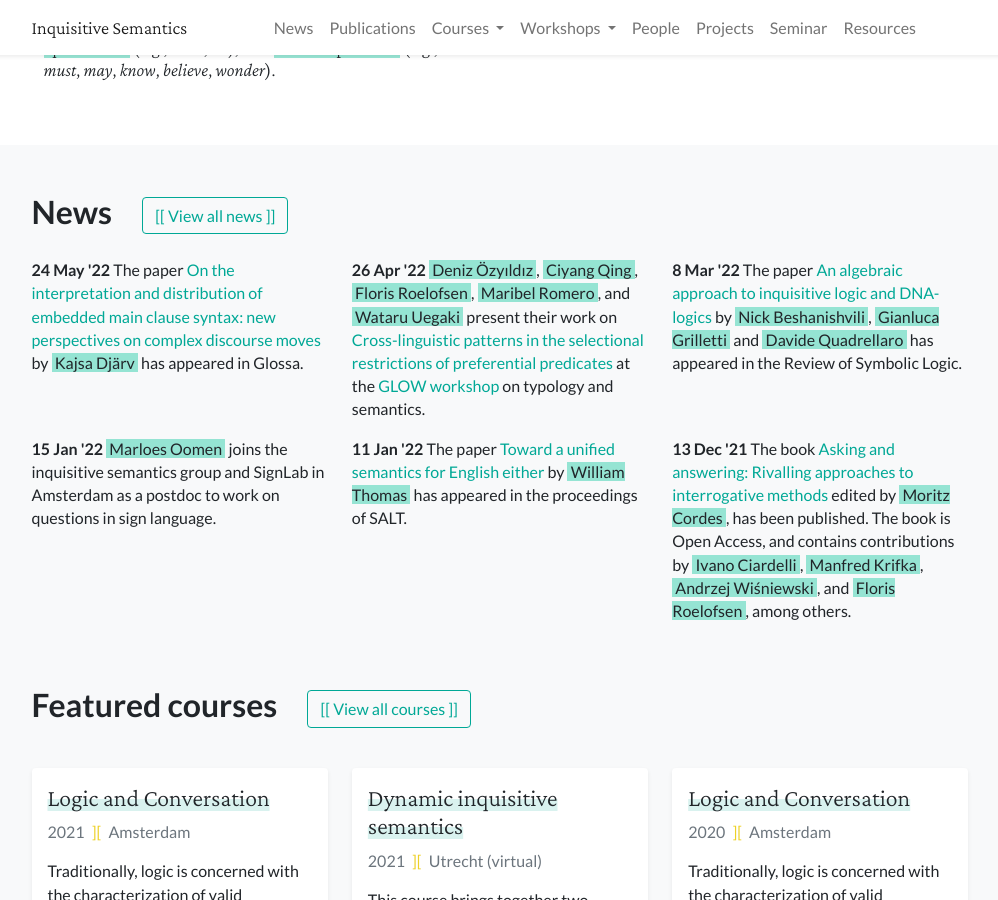
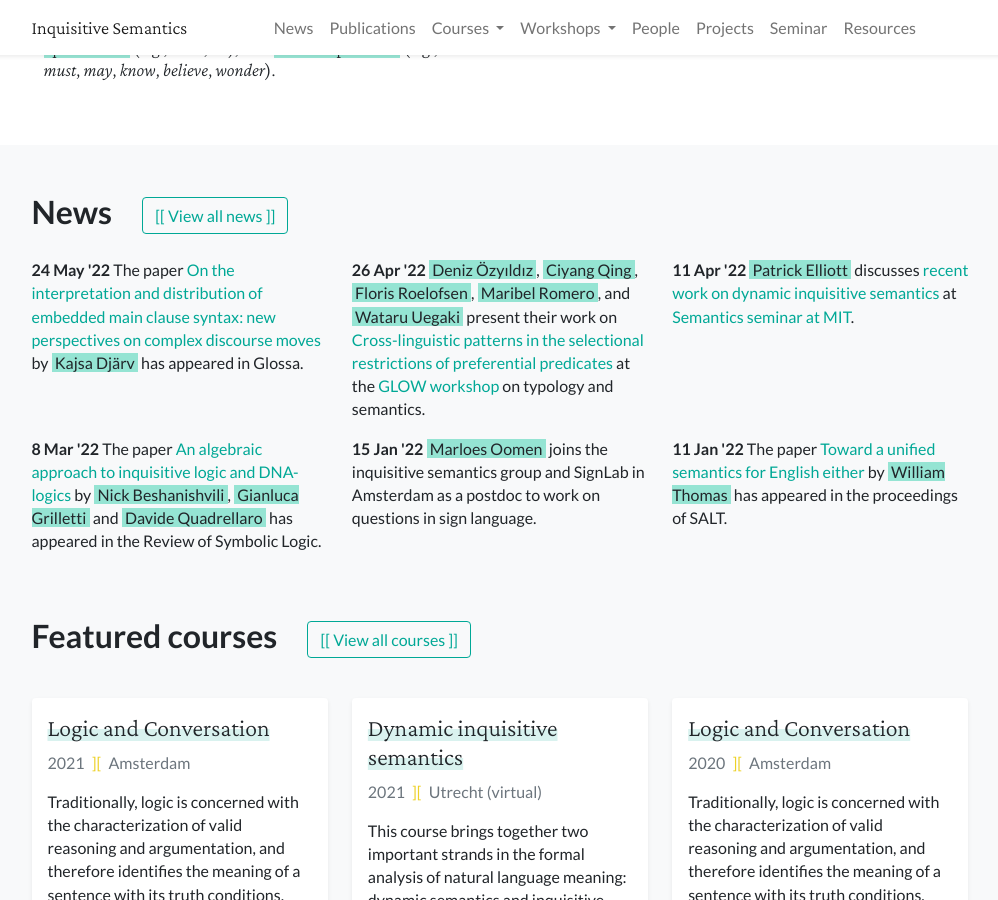
Before and after one commit to froelofs/inquisitive-semantics, a Jekyll site: the page built from _pages/index.html, in a window 1280 px wide and 900 px high, scrolled down 1071 px. Shown: the whole window, without its empty margins (140-1138 px from the left). Built offline with Jekyll 4.4.1, drawn with Linux system fonts in a browser that asks for light colours.

Commit message:
Update news.yml

```diff
--- a/_data/news.yml
+++ b/_data/news.yml
@@ -11,6 +11,15 @@
 # ===================================================================
 
 
+
+
+- date: 2022-05-24
+  text: >
+    The paper
+    [On the interpretation and distribution of embedded main clause syntax: new perspectives on complex discourse moves](https://www.glossa-journal.org/article/id/5752/)
+    by **Kajsa Djärv**
+    has appeared in Glossa.
+
 - date: 2022-04-26
   text: >
     **Deniz Özyıldız**, **Ciyang Qing**, **Floris Roelofsen**, **Maribel Romero**, and **Wataru Uegaki**
@@ -18,12 +27,11 @@
     [Cross-linguistic patterns in the selectional restrictions of preferential predicates](https://glowlinguistics.org/45/wp-content/uploads/sites/9/2022/04/GLOW_45_abstract_137.pdf)
     at the [GLOW workshop](https://glowlinguistics.org/45/26-april-workshop-programme/) on typology and semantics.
 
-- date: 2022-05-24
-  text: >
-    The paper
-    [On the interpretation and distribution of embedded main clause syntax: new perspectives on complex discourse moves](https://www.glossa-journal.org/article/id/5752/)
-    by **Kajsa Djärv**
-    has appeared in Glossa.
+- date: 2022-04-11
+  text: >
+    **Patrick Elliott** discusses
+    [recent work on dynamic inquisitive semantics](https://patrickdelliott.com/anaphora-seminar/handout8.pdf)
+    at [Semantics seminar at MIT](https://patrickdelliott.com/anaphora-seminar/).
 
 - date: 2022-03-08
   text: >
```
